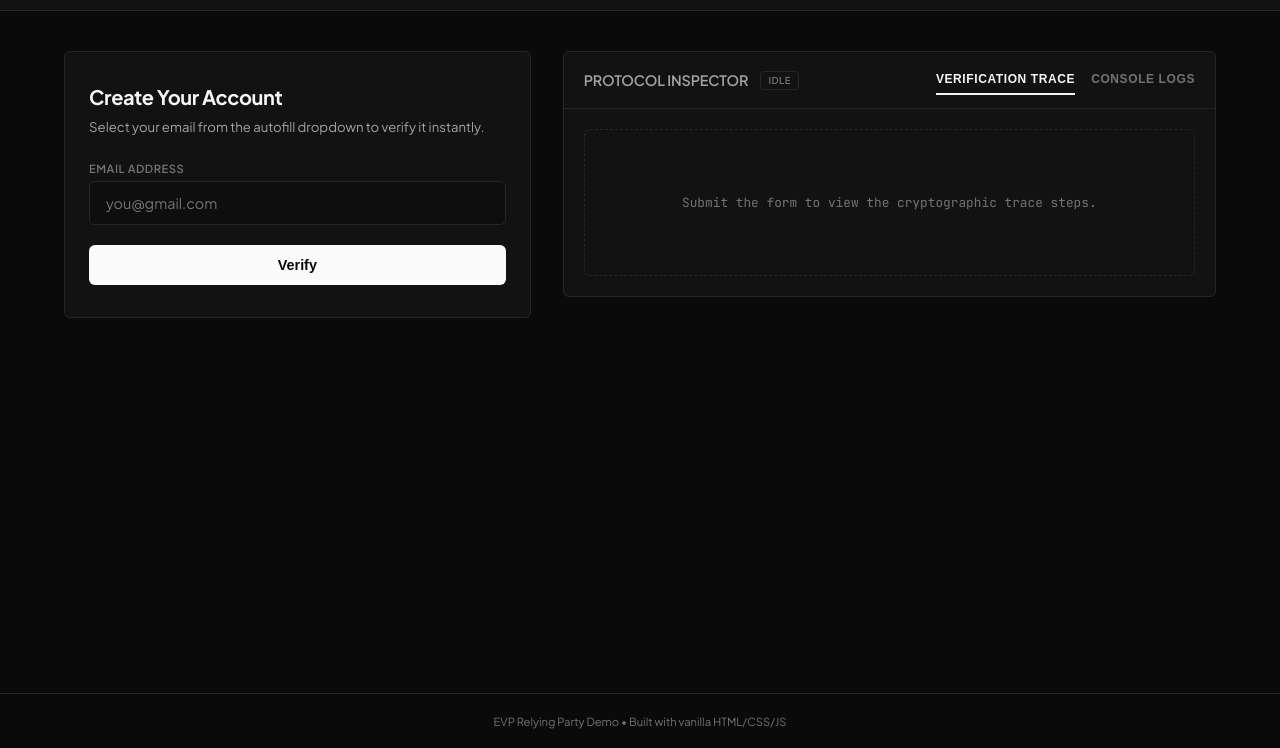
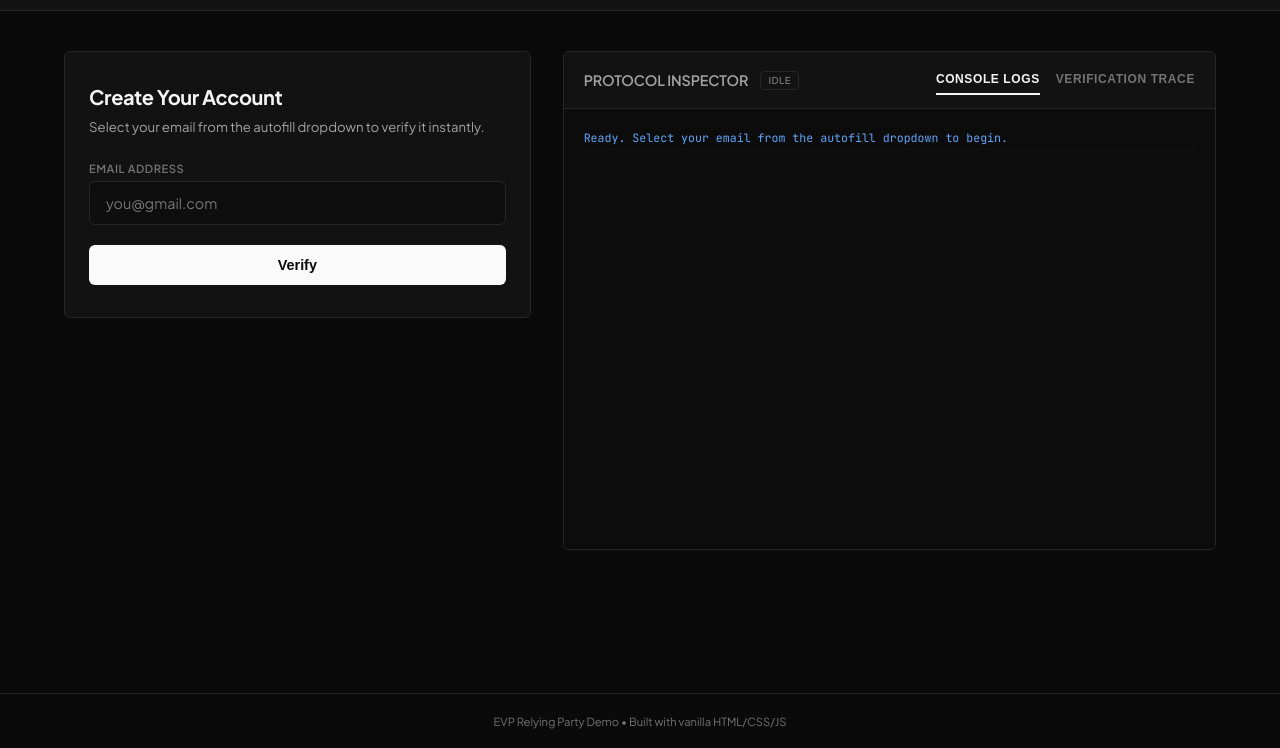
Before and after one commit to tsunoyu/evp-demo, a website: page index.html in a window 1280 px wide. Shown: the part 52-800 px from the top of the page. Drawn offline with nearby package versions, Linux system fonts and the light colour scheme.

Commit message:
Swap Protocol Inspector tabs to make Console Logs default

```diff
--- a/index.html
+++ b/index.html
@@ -107,26 +107,26 @@
             <span class="status-badge idle" id="overall-status">Idle</span>
           </div>
           <div class="tab-navigation">
-            <button class="tab-btn active" data-tab="trace">Verification Trace</button>
-            <button class="tab-btn" data-tab="logs">Console Logs</button>
+            <button class="tab-btn active" data-tab="logs">Console Logs</button>
+            <button class="tab-btn" data-tab="trace">Verification Trace</button>
           </div>
         </div>
 
-        <!-- Tab 1: Verification Trace -->
-        <div class="tab-content active" id="tab-trace">
+        <!-- Tab 1: Console Logs -->
+        <div class="tab-content active" id="tab-logs">
+          <div class="console-log" id="console-log-terminal">
+            <div class="console-line system">Ready. Select your email from the autofill dropdown to begin.</div>
+          </div>
+        </div>
+
+        <!-- Tab 2: Verification Trace -->
+        <div class="tab-content" id="tab-trace">
           <div class="trace-steps-container">
             <div class="trace-steps" id="trace-steps-list">
               <div class="trace-placeholder">
                 Submit the form to view the cryptographic trace steps.
               </div>
             </div>
-          </div>
-        </div>
-
-        <!-- Tab 2: Console Logs -->
-        <div class="tab-content" id="tab-logs">
-          <div class="console-log" id="console-log-terminal">
-            <div class="console-line system">Ready. Select your email from the autofill dropdown to begin.</div>
           </div>
         </div>
       </div>
```
